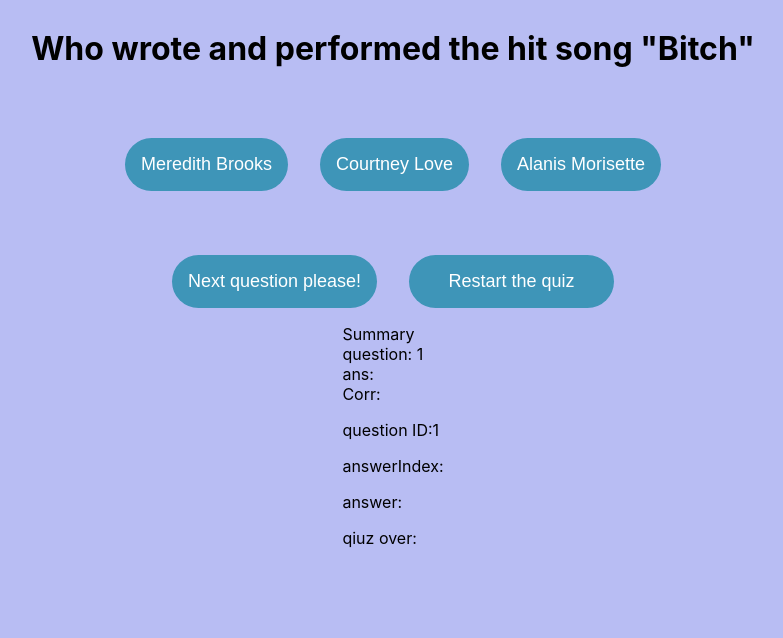
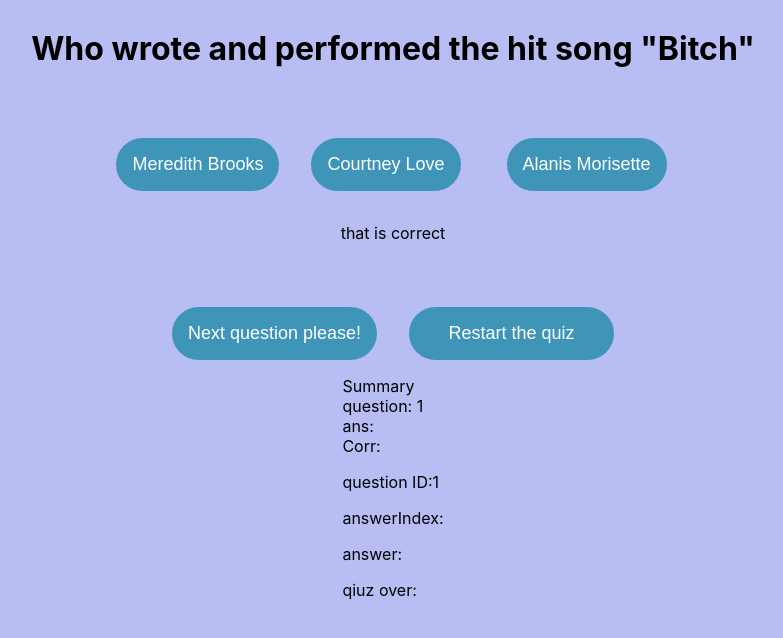
Before and after one commit to Technigo/project-redux-quiz, a React (Vite) app: page / in a window 1280 px wide. Shown: the top 638 px of the page, without its empty margins (247-1030 px from the left). Built offline with nearby package versions, Linux system fonts and the light colour scheme.

Commit message:
add notes about the initial plan

```diff
--- a/src/components/CurrentQuestion.jsx
+++ b/src/components/CurrentQuestion.jsx
@@ -53,7 +53,7 @@
       </div>
 
       <div className="question-options">
-        {/*question.id === 1 &&*/ <QuestionOne />}
+        {/*question.id === quizOver is false &&*/ <QuestionOne />}
       </div>
       <div className="footer">
         <button onClick={nextQuestion} className="next">
--- a/src/components/QuestionOne.jsx
+++ b/src/components/QuestionOne.jsx
@@ -32,7 +32,9 @@
         <div className="option-button three">
           <button onClick={() => submit(2)}>{question.options[2]}</button>
         </div>
-        <div>{isCorrect === true && <div>that is correct</div>}</div>
+        <div className="eval">
+          {/*isCorrect === true && */} <div>that is correct</div>
+        </div>
       </div>
     </div>
   );
--- a/src/index.css
+++ b/src/index.css
@@ -58,7 +58,16 @@
 .option-container {
   margin: 2rem;
   display: grid;
-  grid-template-areas: "one two three";
+  grid-template-columns: 1fr 1fr 1fr;
+  grid-template-areas:
+    "one two  three"
+    ". eval . ";
+}
+.eval {
+  grid-column-start: 2;
+  grid-column-end: 3;
+  place-self: center;
+  margin: 1rem;
 }
 
 .footer {
```
Also changed, not shown: src/App.jsx (+15 -7 lines).
